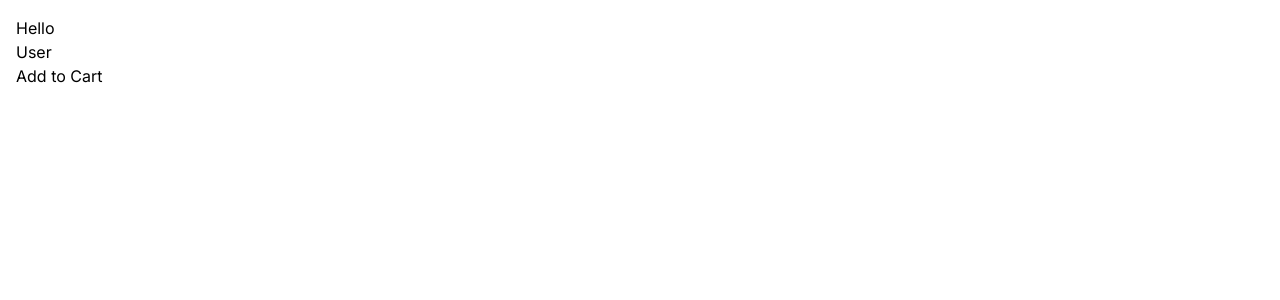
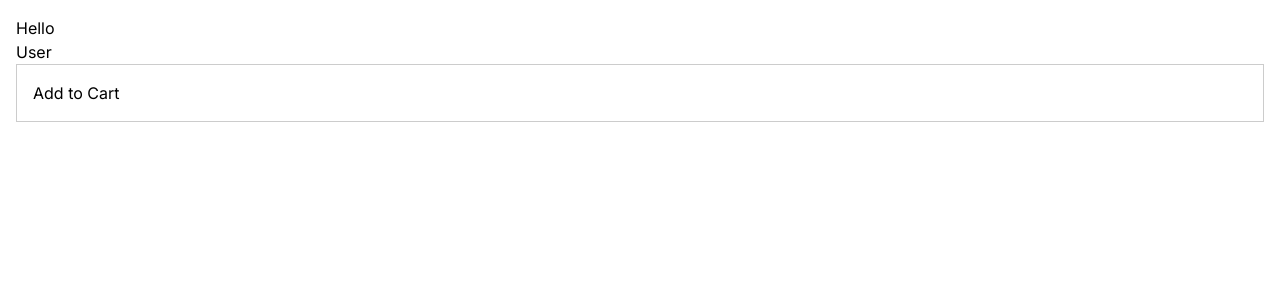
Before and after one commit to anushka-rodrigo/next-app, a Next.js app: page / in a window 1280 px wide. Shown: the top 300 px of the page. Built offline with nearby package versions, Linux system fonts and the light colour scheme.

Commit message:
css modules

```diff
--- /dev/null
+++ b/app/components/ProductCard/ProductCard.module.css
@@ -0,0 +1,4 @@
+.card{
+    padding: 1rem;
+    border: 1px solid #ccc;
+}
--- a/app/components/ProductCard.tsx
+++ b/app/components/ProductCard/ProductCard.tsx
@@ -1,9 +1,10 @@
 import React from 'react'
-import AddToCart from './AddToCart'
+import AddToCart from './../AddToCart'
+import styles from './ProductCard.module.css'
 
 const ProductCard = () => {
   return (
-    <div>
+    <div className={styles.card}>
         <AddToCart />
     </div>
   )
--- a/app/globals.css
+++ b/app/globals.css
@@ -2,15 +2,11 @@
 
 :root {
   --foreground-rgb: 0, 0, 0;
-  --background-start-rgb: 214, 219, 220;
-  --background-end-rgb: 255, 255, 255;
 }
 
 @media (prefers-color-scheme: dark) {
   :root {
     --foreground-rgb: 255, 255, 255;
-    --background-start-rgb: 0, 0, 0;
-    --background-end-rgb: 0, 0, 0;
   }
 }
 
--- a/app/page.tsx
+++ b/app/page.tsx
@@ -1,6 +1,6 @@
 import Image from 'next/image'
 import Link from 'next/link'
-import ProductCard from './components/ProductCard'
+import ProductCard from './components/ProductCard/ProductCard'
 
 export default function Home() {
   return (
```
